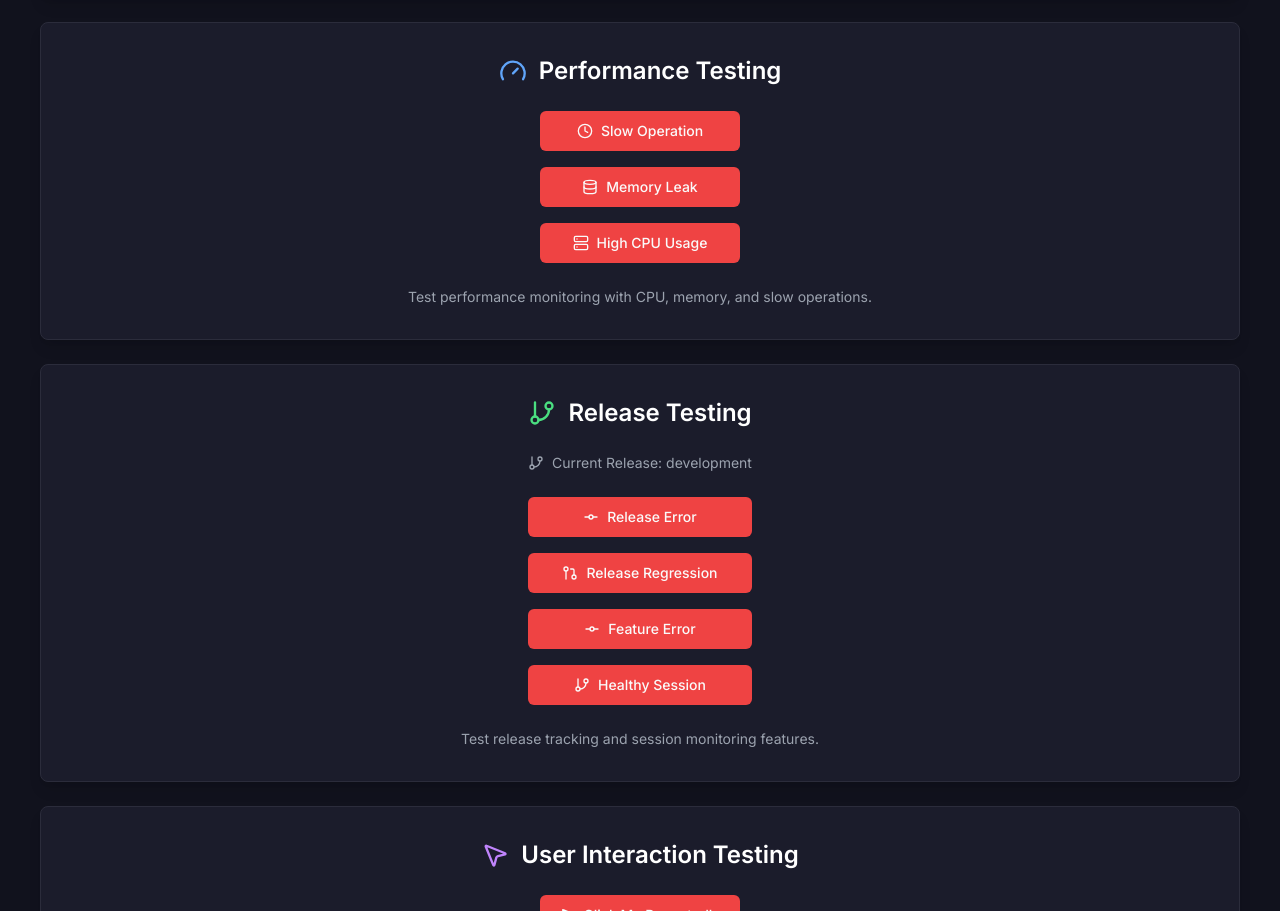
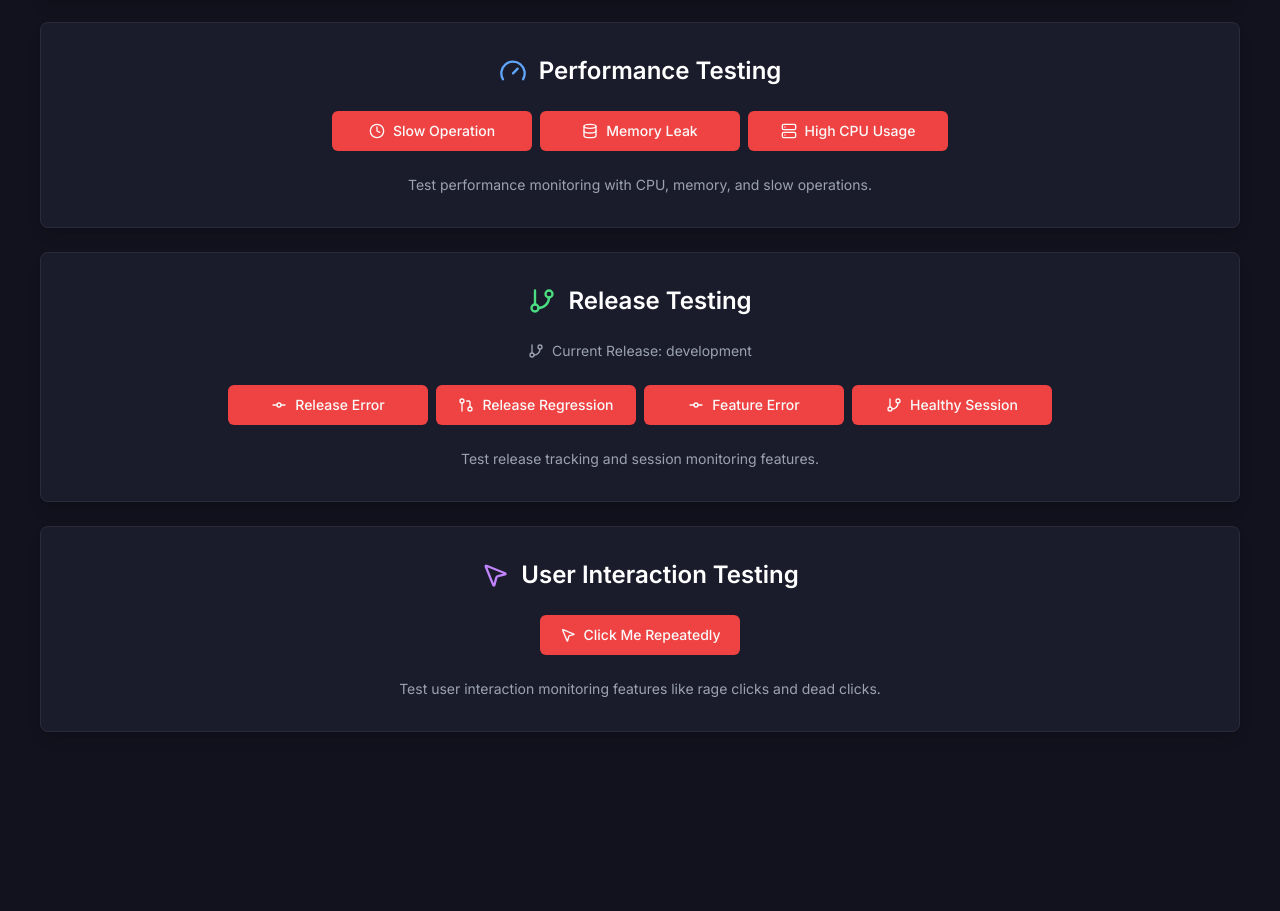
Before and after one commit to rahulchhabria/sentry-playground, a Next.js app: page / in a window 1280 px wide. Shown: the part 894-1805 px from the top of the page. After the commit the page ends 1674 px from the top, so only its background shows below. Built offline with nearby package versions, Linux system fonts and the light colour scheme.

Commit message:
changing button layout

```diff
--- a/app/components/PerformanceTests.tsx
+++ b/app/components/PerformanceTests.tsx
@@ -73,7 +73,7 @@ export function PerformanceTests() {
   };
 
   return (
-    <div className="flex flex-col gap-4">
+    <div className="flex gap-2">
       <Button
         variant="destructive"
         className="flex items-center gap-2 min-w-[200px] justify-center"
--- a/app/components/ReleaseInfo.tsx
+++ b/app/components/ReleaseInfo.tsx
@@ -97,7 +97,7 @@ export function ReleaseInfo() {
         <span>Current Release: {currentRelease}</span>
       </div>
 
-      <div className="grid grid-cols-1 gap-4 w-full max-w-2xl">
+      <div className="flex gap-2 w-full max-w-2xl justify-center">
         <Button
           variant="destructive"
           className="flex items-center gap-2 min-w-[200px] justify-center"
```
